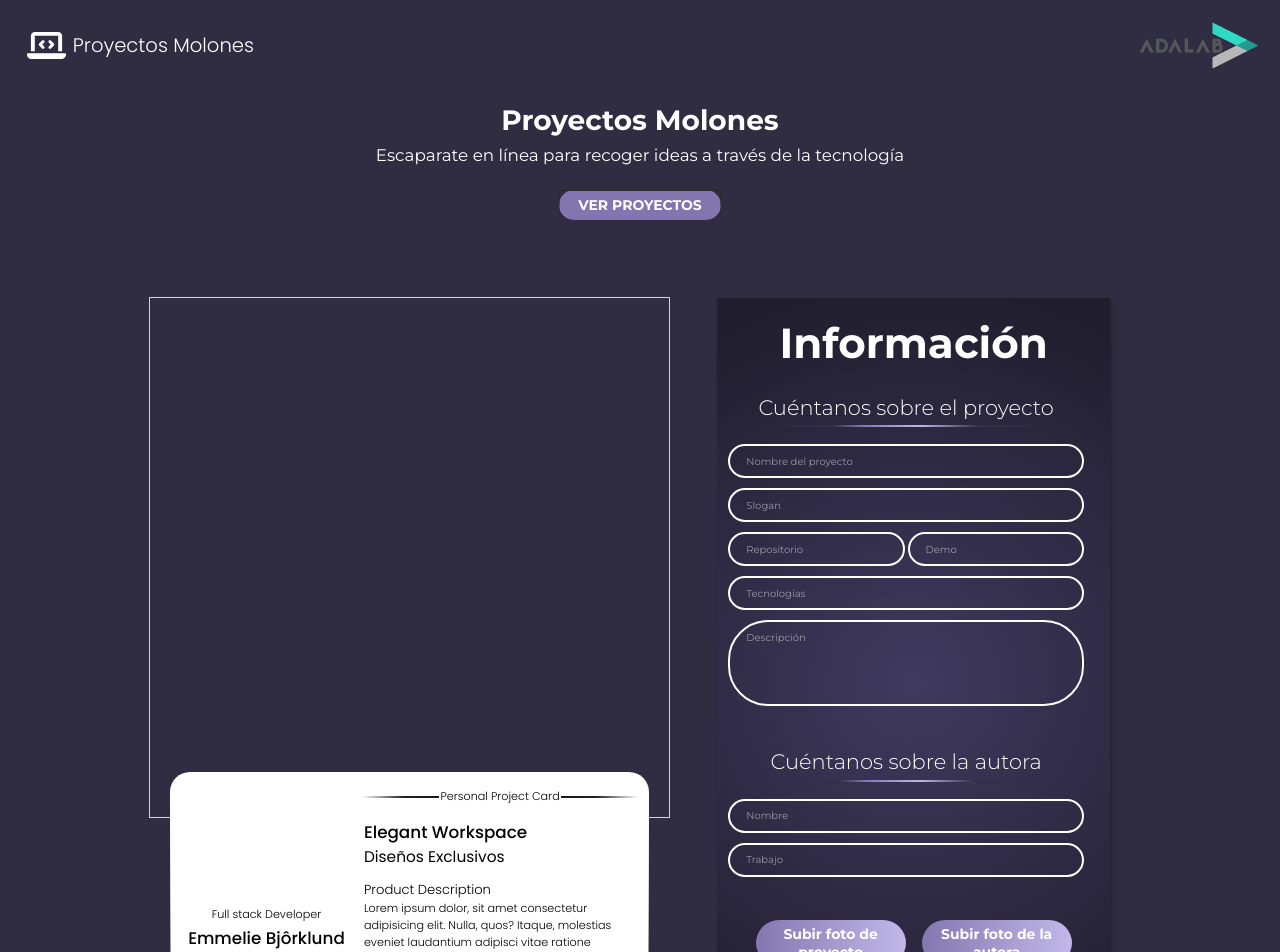
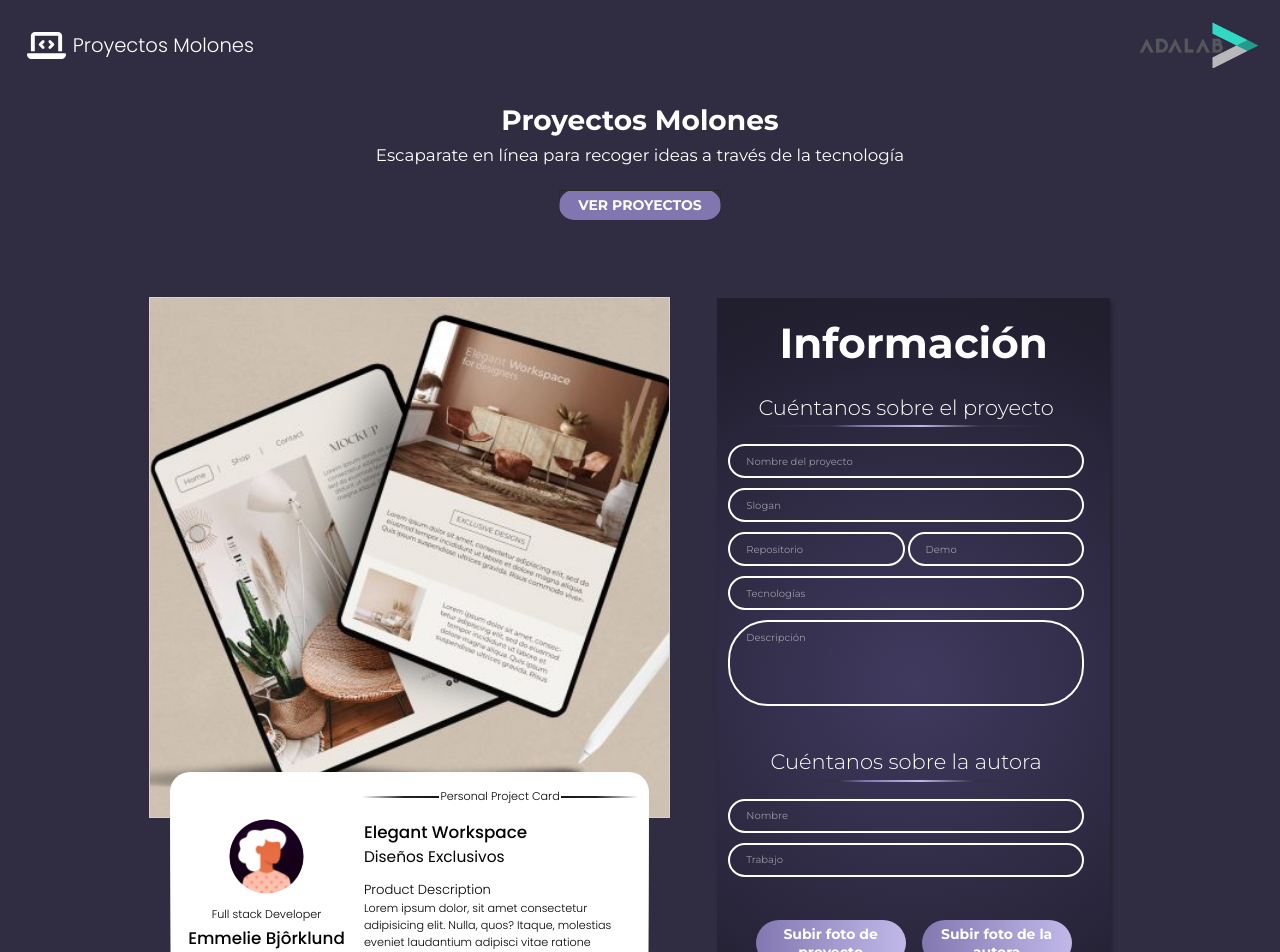
Before and after one commit to jeannettearias/modulo_3_projecto_grupal_projectos_molones_grupo_1, a React (Vite) app: page /#/ in a window 1280 px wide. Shown: the top 952 px of the page. Built offline with nearby package versions, Linux system fonts and the light colour scheme.

Commit message:
adding validation have images by default

```diff
--- a/src/components/card/ProjectCard.jsx
+++ b/src/components/card/ProjectCard.jsx
@@ -8,7 +8,7 @@ function ProjectCard({ allValues }) {
       </h2>
 
       <div className="card__author">
-        <div className="card__authorPhoto" style={{ backgroundImage: `url(${allValues.image})` }} ></div>
+        <div className="card__authorPhoto" style={{ backgroundImage: allValues.image ? `url(${allValues.image})` : null }} ></div>
         <p className="card__job">Full stack Developer</p>
         <h3 className="card__name">Emmelie Bjôrklund</h3>
       </div>
--- a/src/components/preview/Preview.jsx
+++ b/src/components/preview/Preview.jsx
@@ -6,7 +6,7 @@ function Preview({ allValues }) {
   return (
     <section className="preview">
       <div className="projectImage"
-        style={{ backgroundImage: `url(${allValues.photo})` }}></div>
+        style={{ backgroundImage: allValues.photo ? `url(${allValues.photo})` : null }}></div>
       <ProjectCard
         allValues={allValues} />
     </section>
```
